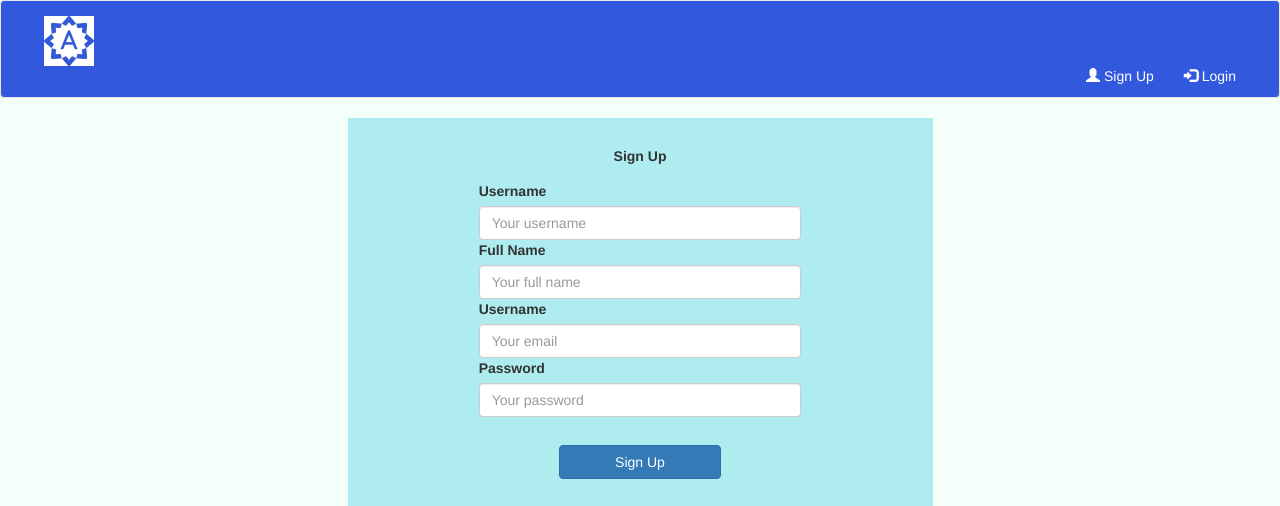
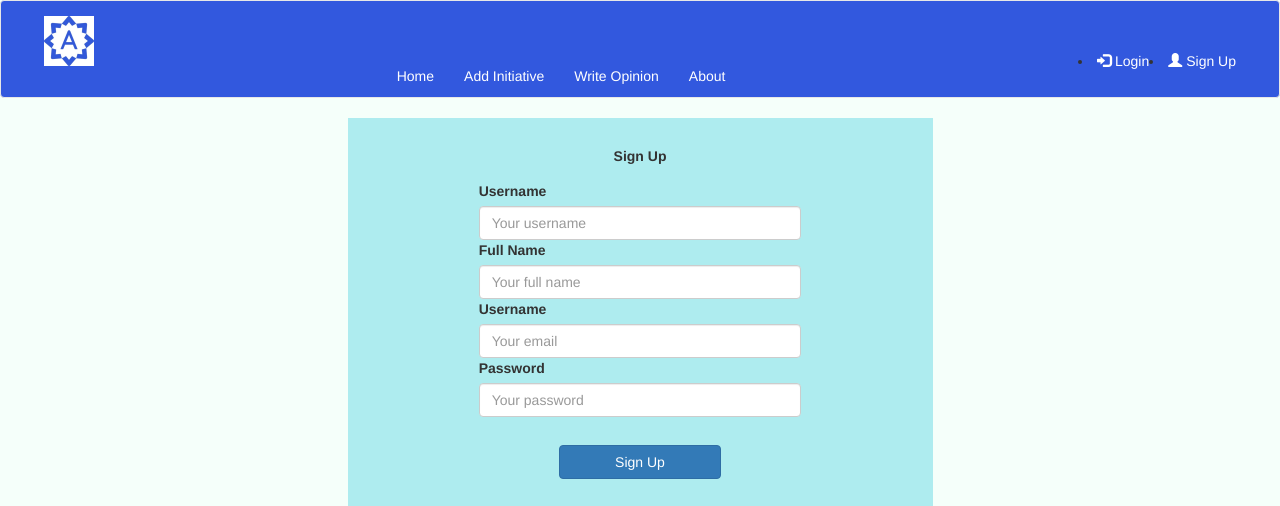
Before and after one commit to rkterungwa16/andela21-teamc-platform-initiative-project, a Node project: template views/signup.ejs in a window 1280 px wide. Shown: the top 506 px of the page. Run offline with Node 20 templates, Linux system fonts and the light colour scheme; the template is opened without the code that fills it, so the values that code supplies are empty; some libraries are stand-ins or nearby versions.

Commit message:
Create index page

```diff
--- a/public/styles/auth.css
+++ b/public/styles/auth.css
@@ -1,5 +1,8 @@
 body {
   background-color: mintcream;
+}
+.navbar-header{
+  width:25%;
 }
 .img-brand {
   position: relative;
@@ -15,8 +18,12 @@ body {
   margin-top: 2em;
 }
 
-.nav.navbar-nav.navbar-right li a {
+.nav.navbar-nav li a {
     color: white;
+}
+
+.navbar-button a {
+  color:white;
 }
 
 @media (max-width: 767px){
@@ -25,6 +32,16 @@ body {
   }
 }
 
+.navbar .navbar-nav {
+  display: inline-block;
+  float: none;
+  vertical-align: top;
+}
+
+.navbar .navbar-collapse {
+  text-align: center;
+}
+
 .form-container {
   background-color:#AEECEF;
   padding: 2em;
--- /dev/null
+++ b/public/styles/index.css
@@ -0,0 +1,12 @@
+.img-circle {
+  max-height: 10em;
+  margin: 0 auto;
+}
+.news-feed{
+  border: 1px solid blue;
+}
+
+.news-feed .row {
+  margin-bottom: 20px;
+  box-shadow: 0 5px 10px 0, 0 11px 21px 0;
+}
--- a/views/partials/head.ejs
+++ b/views/partials/head.ejs
@@ -6,4 +6,5 @@
   <script src="https://maxcdn.bootstrapcdn.com/bootstrap/3.3.7/js/bootstrap.min.js" integrity="sha384-Tc5IQib027qvyjSMfHjOMaLkfuWVxZxUPnCJA7l2mCWNIpG9mGCD8wGNIcPD7Txa"
     crossorigin="anonymous"></script>
   <link href="/styles/auth.css" rel="stylesheet">
+  <link href="/styles/index.css" rel="stylesheet">
 </head>
--- a/views/partials/nav.ejs
+++ b/views/partials/nav.ejs
@@ -9,11 +9,15 @@
             <span class="icon-bar"></span>
           </button>
     </div>
-    <div class="collapse navbar-collapse pull-right" id="register-links">
-      <ul class="nav navbar-nav navbar-right">
-        <li class="navbar-link"><a href="/signup"><span class="glyphicon glyphicon-user"></span> Sign Up</a></li>
-        <li><a href="/login"><span class="glyphicon glyphicon-log-in"></span> Login</a></li>
+    <div class="collapse navbar-collapse" id="register-links">
+      <ul class="nav navbar-nav">
+        <li class="navbar-link"><a href="/">Home</a></li>
+        <li class="navbar-link"><a href="#">Add Initiative</a></li>
+        <li class="navbar-link"><a href="#">Write Opinion</a></li>
+        <li class="navbar-link"><a href="About">About</a></li>
       </ul>
+       <li class="navbar-button pull-right"><a href="/signup"><span class="glyphicon glyphicon-user"></span> Sign Up</a></li>
+       <li class="navbar-button pull-right"><a href="/login"><span class="glyphicon glyphicon-log-in"></span> Login</a></li>
     </div>
   </nav>
 </header>
```
Also changed, not shown: views/index.ejs (added, +32 -0 lines).
